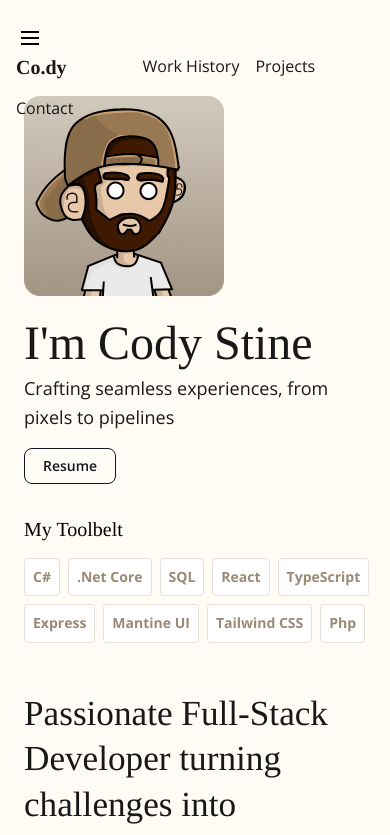
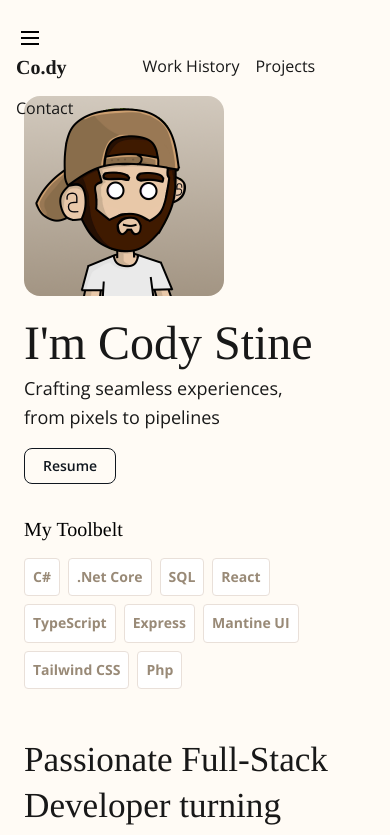
Before and after one commit to CydoEntis/co.dy, a React (Vite) app: page / in a window 390 px wide. Shown: the top 835 px of the page. Built offline with nearby package versions, Linux system fonts and the light colour scheme.

Commit message:
Fixed hero and technologies widths to work for mobile screens

```diff
--- a/src/features/hero/Hero.tsx
+++ b/src/features/hero/Hero.tsx
@@ -23,7 +23,7 @@ function Hero() {
       <Title size="3rem" fw={400} mt={16} c="text">
         I'm Cody Stine
       </Title>
-      <Text size="lg" c="text" w={320}>
+      <Text size="lg" c="text" w={300}>
         Crafting seamless experiences, from pixels to pipelines
       </Text>
       <Button mt={16} variant="outline" color="inverse" radius="md">
--- a/src/features/technologies/my-technologies/MyTechnologies.tsx
+++ b/src/features/technologies/my-technologies/MyTechnologies.tsx
@@ -6,7 +6,7 @@ import TechDetail from "../tech-detail/TechDetail";
 function MyTechnologies() {
   return (
     <Section title="My Toolbelt" withDivder={false} spacing={32}>
-      <Group gap={8} w={360}>
+      <Group gap={8} maw={360}>
         {technologies.map((tech, index) => (
           <TechDetail technology={tech} key={index} />
         ))}
```
